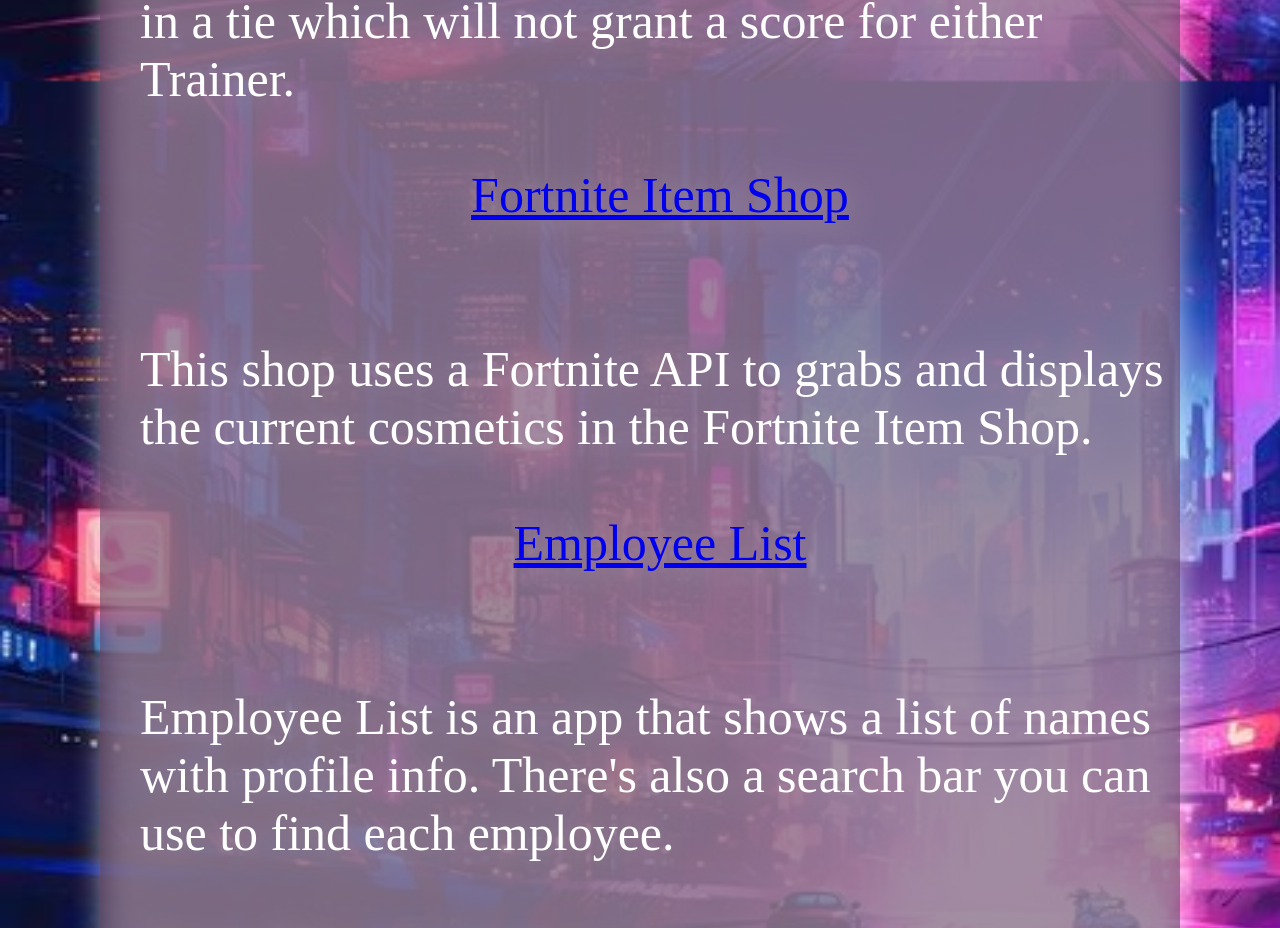
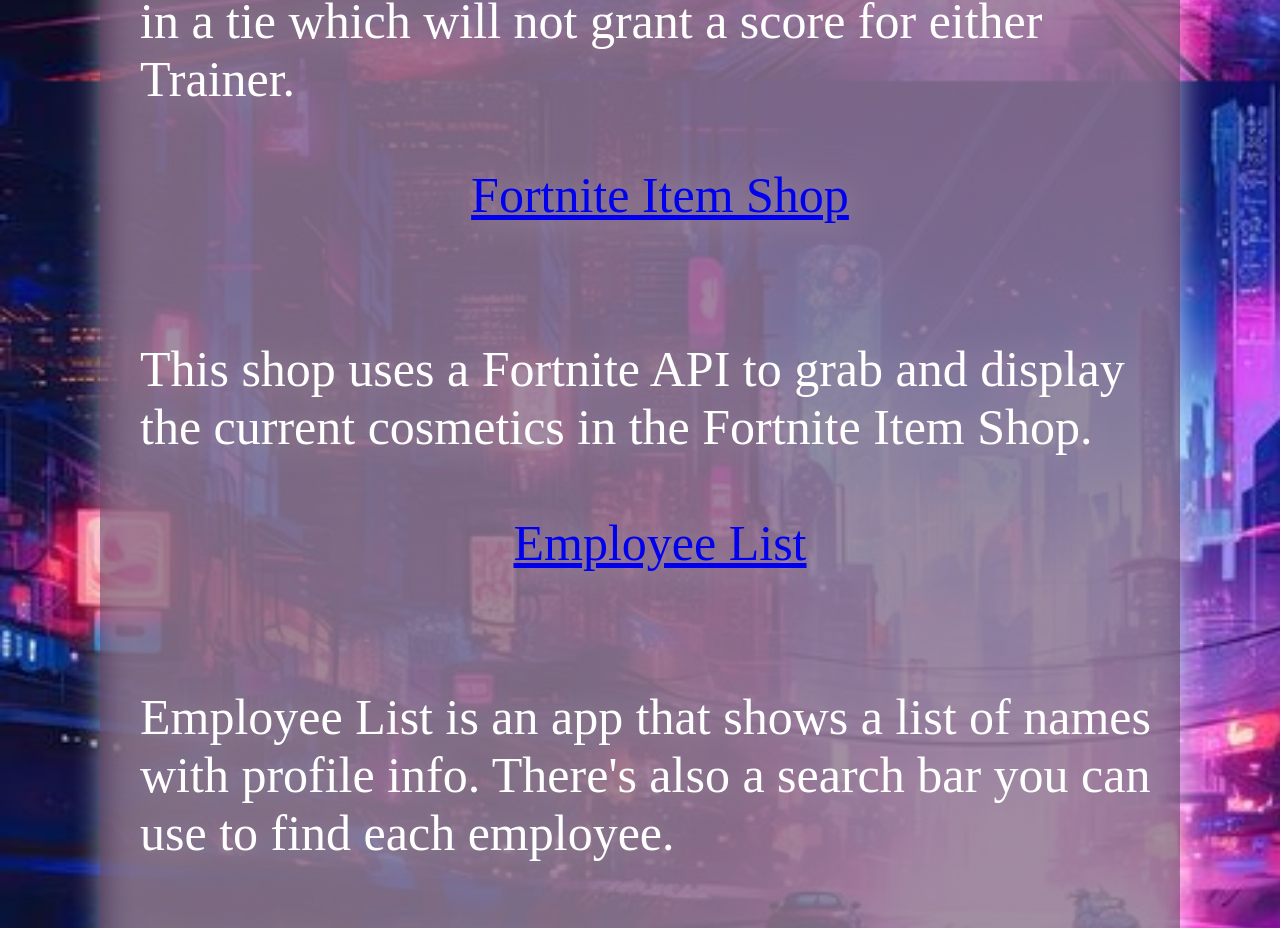
Before and after one commit to CalMc22/CalebMcConnelsPortfolio, a React (Vite) app: page /projects in a window 1280 px wide. Shown: the part 1919-2847 px from the top of the page. Built offline with nearby package versions, Linux system fonts and the light colour scheme.

Commit message:
fixed typos with fortnite item shop description

```diff
--- a/src/pages/Projects.jsx
+++ b/src/pages/Projects.jsx
@@ -38,7 +38,7 @@ function Projects() {
                     <a className='projectIcon' href="https://fortniteitemshop.netlify.app/">Fortnite Item Shop</a>
                     <br />
                     <br />
-                    This shop uses a Fortnite API to grabs and displays the current cosmetics in the Fortnite Item Shop.
+                    This shop uses a Fortnite API to grab and display the current cosmetics in the Fortnite Item Shop.
                 </li>
                 <br />
                 <li>
```
